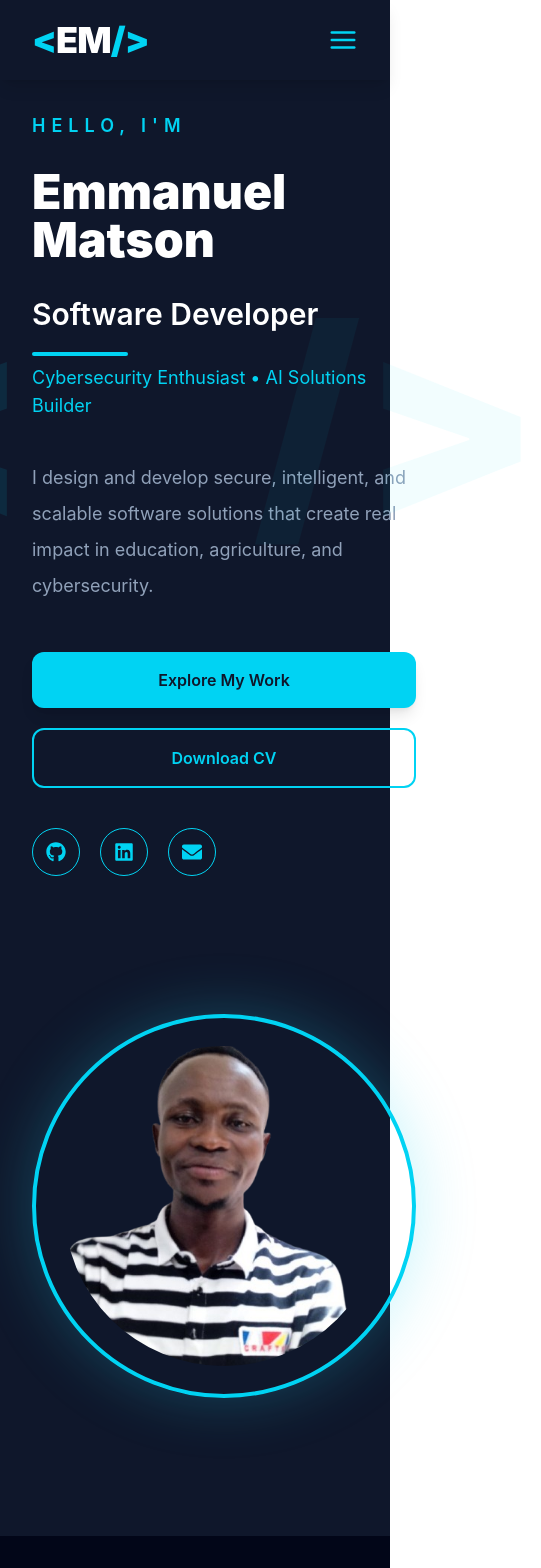
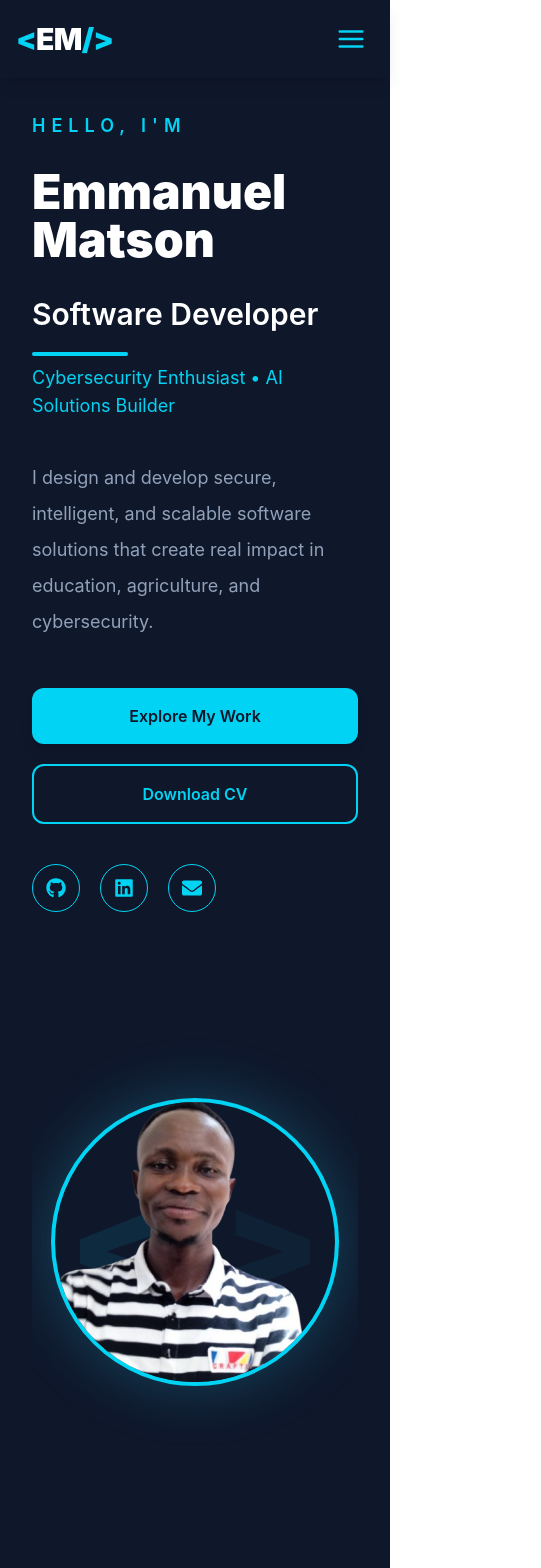
Before and after one commit to matsonemmanuel/matportfolio, a React app in the folder portfolio/: page / in a window 390 px wide. Shown: the top 1568 px of the page, 541 px wide, since content can reach past the window. Built offline with nearby package versions, Linux system fonts and the light colour scheme; the HTML template or start-up script is replaced by a standard one.

Commit message:
Responsiveness fiexd well

```diff
--- a/portfolio/src/components/common/Logo.jsx
+++ b/portfolio/src/components/common/Logo.jsx
@@ -4,10 +4,12 @@ function Logo() {
       className="
         flex
         items-center
-        text-4xl
         font-black
         tracking-tight
         select-none
+        whitespace-nowrap
+        text-3xl
+        sm:text-4xl
       "
     >
       <span className="text-cyan-400">&lt;</span>
--- a/portfolio/src/layouts/Navbar.jsx
+++ b/portfolio/src/layouts/Navbar.jsx
@@ -30,9 +30,9 @@ function Navbar() {
   }, []);
 
   return (
-    <nav className="fixed top-0 left-0 w-full bg-slate-900 shadow-lg z-50">
+    <nav className="fixed top-0 left-0 right-0 w-full bg-slate-900 shadow-lg z-50 overflow-x-hidden">
 
-      <div className="max-w-7xl mx-auto px-8 py-5 flex justify-between items-center">
+      <div className="max-w-7xl mx-auto px-4 sm:px-6 lg:px-8 py-4 flex items-center justify-between">
 
         {/* Logo */}
 
@@ -103,7 +103,7 @@ function Navbar() {
 
         <button
           onClick={() => setIsMenuOpen(!isMenuOpen)}
-          className="md:hidden text-cyan-400 text-3xl cursor-pointer"
+          className="md:hidden text-cyan-400 text-3xl p-2"
         >
           {isMenuOpen ? <FiX /> : <FiMenu />}
         </button>
@@ -113,8 +113,9 @@ function Navbar() {
       {/* Mobile Menu */}
 
       {isMenuOpen && (
+        <div className="absolute top-full left-0 w-full bg-slate-800 shadow-xl md:hidden">
 
-        <div className="md:hidden bg-slate-800 px-8 py-6">
+          <div className="md:hidden bg-slate-800 px-4 py-6">
 
           <ul className="flex flex-col gap-6">
 
@@ -154,6 +155,8 @@ function Navbar() {
             Download CV
           </a>
 
+          </div>
+
         </div>
 
       )}
--- a/portfolio/src/sections/Hero.jsx
+++ b/portfolio/src/sections/Hero.jsx
@@ -124,17 +124,35 @@ function Hero() {
 
           <motion.div
             {...zoomIn(1.3)}
-            className="flex items-center justify-center min-h-[500px]"
+            className="relative flex items-center justify-center min-h-[500px] overflow-hidden"
           >
-            <div className="w-96 h-96 rounded-full border-4 border-cyan-400 flex items-center justify-center shadow-[0_0_60px_rgba(34,211,238,0.25)]">
+            <div
+              className="
+                relative
+                w-72
+                h-72
+                sm:w-80
+                sm:h-80
+                lg:w-96
+                lg:h-96
+                rounded-full
+                border-4
+                border-cyan-400
+                flex
+                items-center
+                justify-center
+                shadow-[0_0_60px_rgba(34,211,238,0.25)]
+                overflow-hidden
+              "
+            >
 
               <p className="text-cyan-400 text-center font-bold text-xl leading-8">
                 <img
                     src="/profile.png"
                     alt="Emmanuel Matson"
                     className="
-                        w-80
-                        h-80
+                        w-full
+                        h-full
                         object-cover
                         rounded-full
                         relative
@@ -146,6 +164,7 @@ function Hero() {
                   className="
                       absolute
                       inset-0
+                      overflow-hidden
                       flex
                       items-center
                       justify-center
@@ -155,10 +174,11 @@ function Hero() {
 
                   <span
                       className="
-                          text-[260px]
+                          text-[140px]
+                          sm:text-[180px]
+                          lg:text-[260px]
                           font-black
                           text-cyan-400/10
-                          -translate-x-28
                       "
                   >
                       &lt;
@@ -166,10 +186,11 @@ function Hero() {
 
                   <span
                       className="
-                          text-[260px]
+                          text-[140px]
+                          sm:text-[180px]
+                          lg:text-[260px]
                           font-black
                           text-cyan-400/5
-                          translate-x-28
                       "
                   >
                       /&gt;
```
